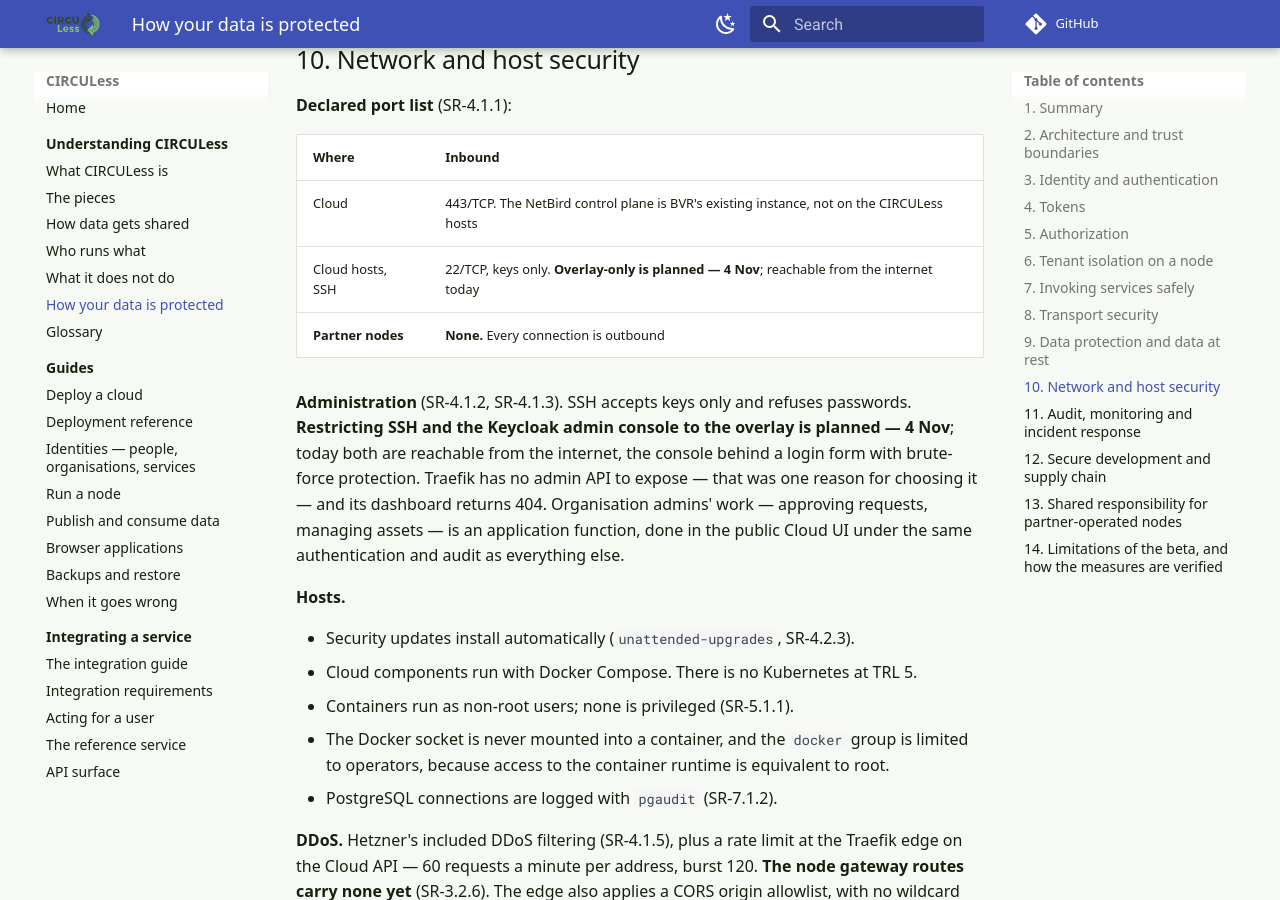
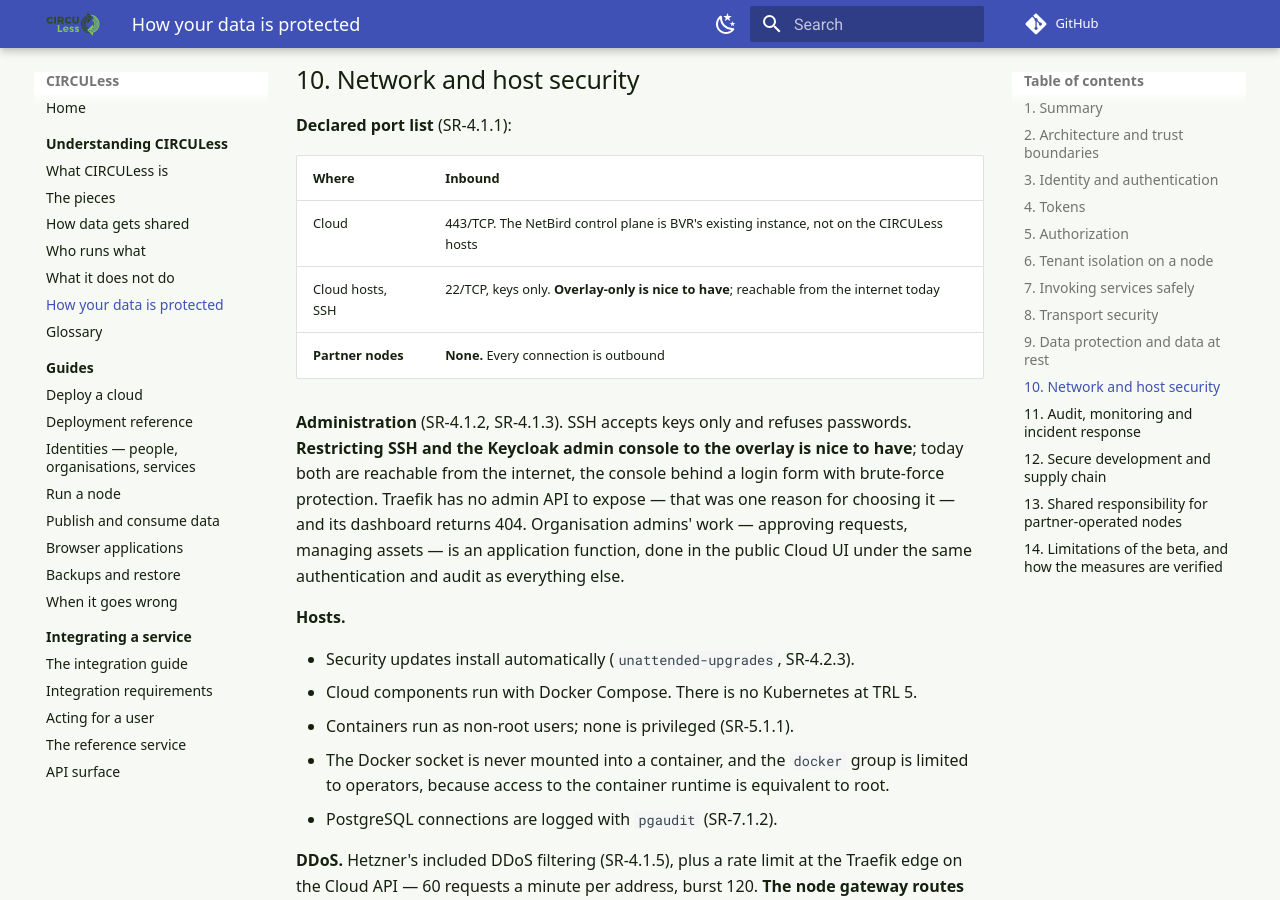
Before and after one commit to bAvenir/circuless-platform-beta, an MkDocs documentation site: the page built from docs/understanding/security-measures.md, in a window 1280 px wide and 900 px high, scrolled down 9477 px. Built offline with MkDocs 1.6.1 and Material for MkDocs 9.7.7, drawn with Linux system fonts in a browser that asks for light colours; comment, search, counter and statistics services are not loaded; some of the changed text lies outside the part shown.

Commit message:
docs(security): downgrade overlay-only SSH and MFA to nice-to-have
- reword operator access rows to drop the planned 4 Nov commitment
- apply the same change to the inbound ports table and administration paragraph

```diff
--- a/docs/understanding/security-measures.md
+++ b/docs/understanding/security-measures.md
@@ -68,7 +68,7 @@
 | Edge → node | Forwarded requests | WireGuard overlay; the node validates every token itself |
 | Node → Cloud | Metadata publication, agreement sync | WireGuard; the node's own signed client assertion; a node identity that cannot access data |
 | Node → service | Invocations | Private container network or host firewall; the service accepts traffic only from its node |
-| Operator → infrastructure | SSH, admin consoles | SSH keys only, passwords refused. **Overlay-only access and MFA are planned — 4 Nov** (§14) |
+| Operator → infrastructure | SSH, admin consoles | SSH keys only, passwords refused. **Overlay-only access and MFA are nice to have to harden the security** (§14) |
 
 ---
 
@@ -238,10 +238,10 @@
 | Where | Inbound |
 |---|---|
 | Cloud | 443/TCP. The NetBird control plane is BVR's existing instance, not on the CIRCULess hosts |
-| Cloud hosts, SSH | 22/TCP, keys only. **Overlay-only is planned — 4 Nov**; reachable from the internet today |
+| Cloud hosts, SSH | 22/TCP, keys only. **Overlay-only is nice to have**; reachable from the internet today |
 | **Partner nodes** | **None.** Every connection is outbound |
 
-**Administration** (SR-4.1.2, SR-4.1.3). SSH accepts keys only and refuses passwords. **Restricting SSH and the Keycloak admin console to the overlay is planned — 4 Nov**; today both are reachable from the internet, the console behind a login form with brute-force protection. Traefik has no admin API to expose — that was one reason for choosing it — and its dashboard returns 404. Organisation admins' work — approving requests, managing assets — is an application function, done in the public Cloud UI under the same authentication and audit as everything else.
+**Administration** (SR-4.1.2, SR-4.1.3). SSH accepts keys only and refuses passwords. **Restricting SSH and the Keycloak admin console to the overlay is nice to have**; today both are reachable from the internet, the console behind a login form with brute-force protection. Traefik has no admin API to expose — that was one reason for choosing it — and its dashboard returns 404. Organisation admins' work — approving requests, managing assets — is an application function, done in the public Cloud UI under the same authentication and audit as everything else.
 
 **Hosts.**
 
```
